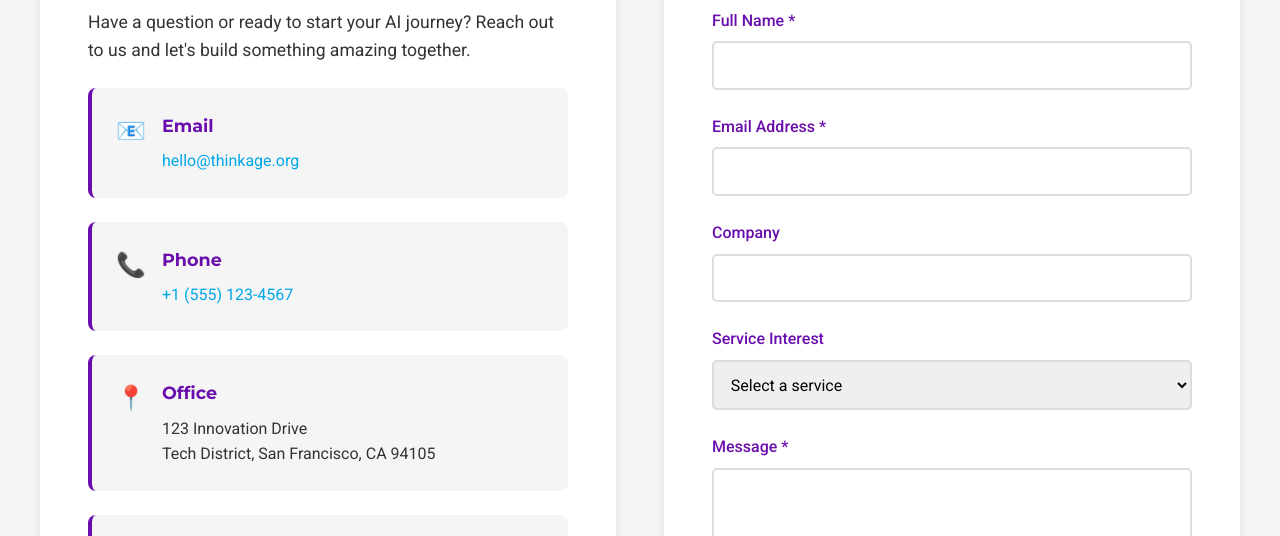
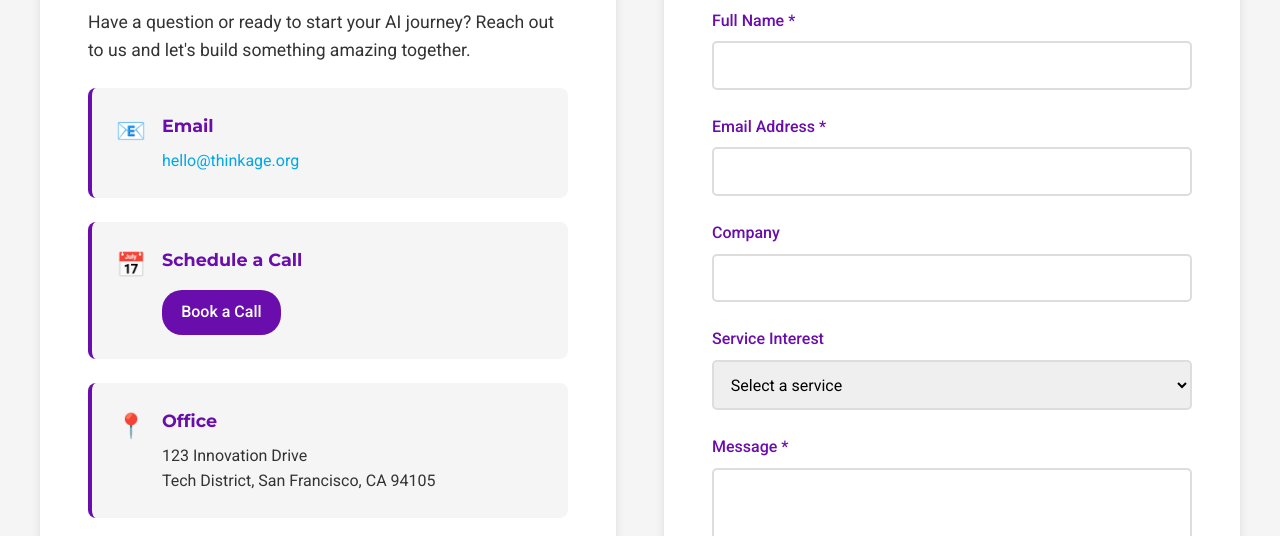
Before and after one commit to Keveneven/website-n8n, a website: page contact.html in a window 1280 px wide. Shown: the part 517-1053 px from the top of the page. Drawn offline with Linux system fonts and the light colour scheme.

Commit message:
Enhance contact page with new features and layout
Updated contact.html to include additional contact methods and improved layout.

```diff
--- a/contact.html
+++ b/contact.html
@@ -336,15 +336,37 @@
                         <div class="info-icon">📧</div>
                         <div class="info-details">
                             <h3>Email</h3>
-                            <p><a href="mailto:hello@thinkage.org">hello@thinkage.org</a></p>
+                            <p>
+                                <a href="mailto:hello@thinkage.org?subject=Thinkage%20Inquiry&body=Hi%20Thinkage,%0A%0AI%E2%80%99m%20interested%20in%20learning%20more%20about%20your%20AI%20and%20automation%20services.%0A%0AName:%0ACompany:%0ABest%20way%20to%20reach%20me:%0A%0AThanks!">
+                                    hello@thinkage.org
+                                </a>
+                            </p>
                         </div>
                     </div>
 
                     <div class="info-item">
-                        <div class="info-icon">📞</div>
+                        <div class="info-icon">📅</div>
                         <div class="info-details">
-                            <h3>Phone</h3>
-                            <p><a href="tel:+15551234567">+1 (555) 123-4567</a></p>
+                            <h3>Schedule a Call</h3>
+                            <p>
+                                <a
+                                    href="https://calendly.com/YOUR_CALENDLY_LINK"
+                                    target="_blank"
+                                    rel="noopener"
+                                    style="
+                                        display: inline-block;
+                                        margin-top: 0.5rem;
+                                        padding: 0.6rem 1.2rem;
+                                        background: #6A0DAD;
+                                        color: #ffffff;
+                                        border-radius: 20px;
+                                        text-decoration: none;
+                                        font-weight: 500;
+                                    "
+                                >
+                                    Book a Call
+                                </a>
+                            </p>
                         </div>
                     </div>
 
```
